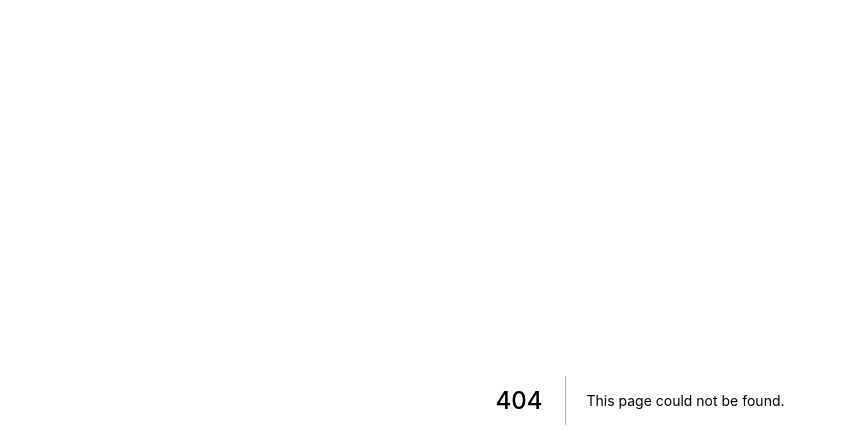
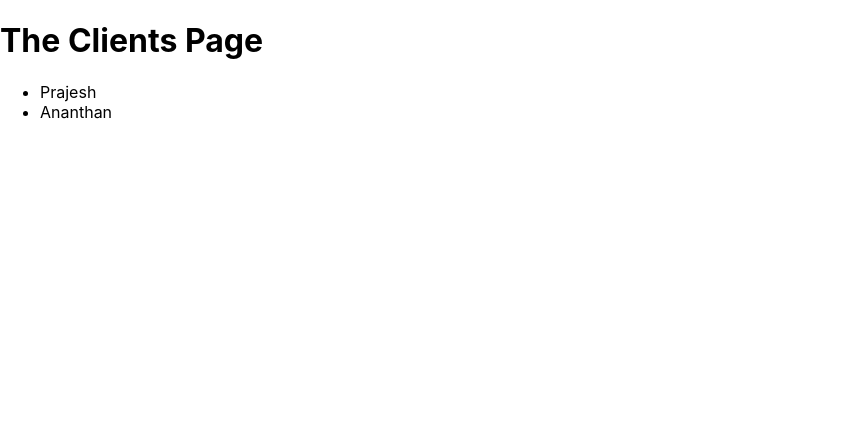
Before and after one commit to prajesh-ananthan/nextjs-playground, a Next.js app: page /clients in a window 1280 px wide. Before the commit this address had no page. Shown: the top 448 px of the page, without its empty margins (0-846 px from the left). Built offline with nearby package versions, Linux system fonts and the light colour scheme.

Commit message:
Setting Link hrefs

```diff
--- /dev/null
+++ b/pages/clients/index.js
@@ -0,0 +1,27 @@
+import {useRouter} from "next/router";
+import Link from "next/link";
+
+function ClientProjectPage() {
+
+  const clients = [
+    {id: "prajesh", name: "Prajesh"},
+    {id: "ananthan", name: "Ananthan"}
+  ];
+  const router = useRouter();
+  console.log(router.query);
+  return (
+    <div>
+      <h1>The Clients Page</h1>
+
+      <ul>
+        {clients.map((client) => (
+          <li key={client.id}>
+            <Link href={`/clients/${client.id}`}>{client.name}</Link>
+          </li>
+        ))}
+      </ul>
+    </div>
+  )
+}
+
+export default ClientProjectPage;
```
Also changed, not shown: pages/clients/[id]/[clientprojectid].js (deleted, +0 -14 lines), pages/clients/[id]/index.js (+5 -4 lines), pages/index.js (+11 -0 lines).
